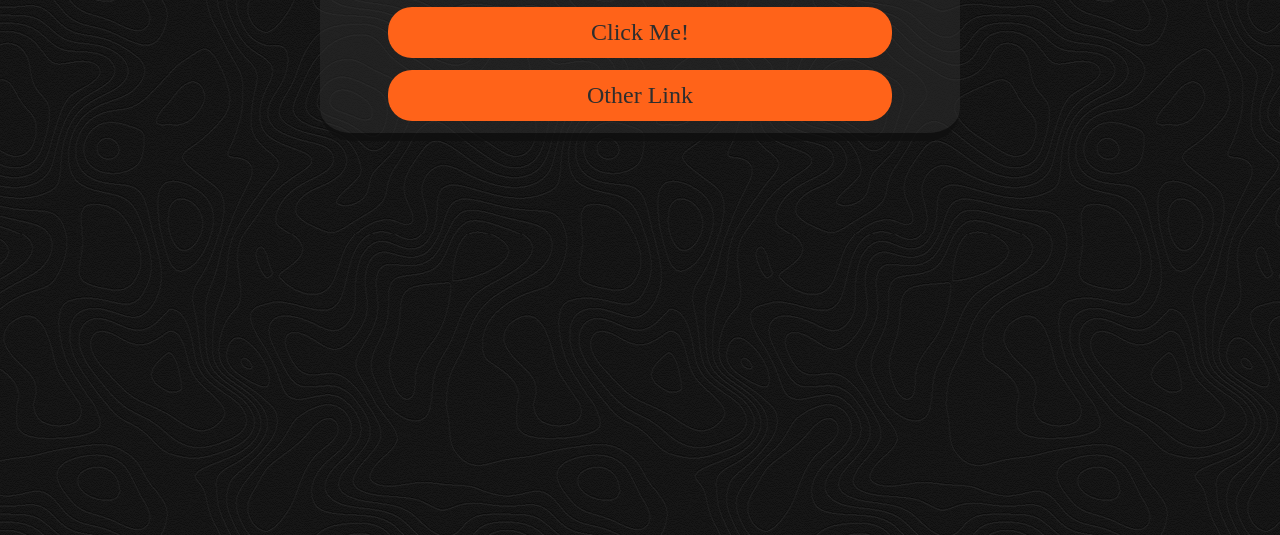
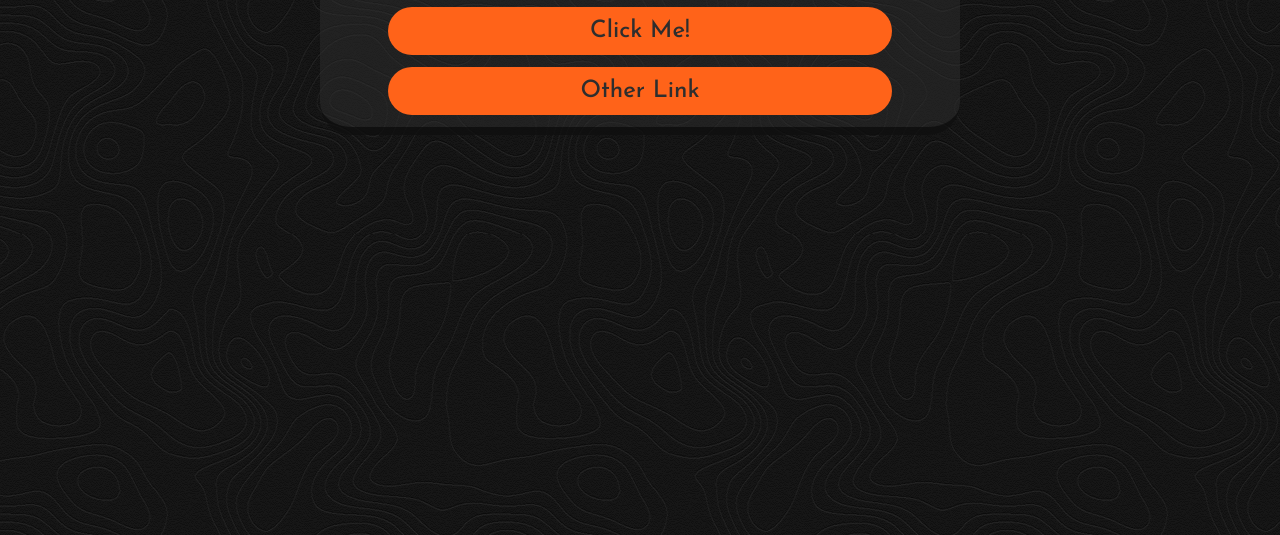
Before and after one commit to w13n/w13n.github.io, a plain HTML site: page index.html in a window 1280 px wide. Shown: the part 265-800 px from the top of the page. Drawn offline with Linux system fonts and the light colour scheme.

Commit message:
font fix

```diff
--- a/style.css
+++ b/style.css
@@ -42,6 +42,8 @@ div.button{
   margin-bottom: .5em;
   color: #2e2e2e;
   font-size: 1.5em;
+  font-weight: 500;
+  font-family: "Josefin Sans", "Trebuchet", sans-serif;
 }
 
 @media screen and (max-width: 34em) {
@@ -65,5 +67,4 @@ div.button{
   font-family: "Josefin Sans", "Trebuchet", sans-serif;
   font-size: 1em;
   border: "0";
-  margin: -15px 0 0 0;
 }
```
